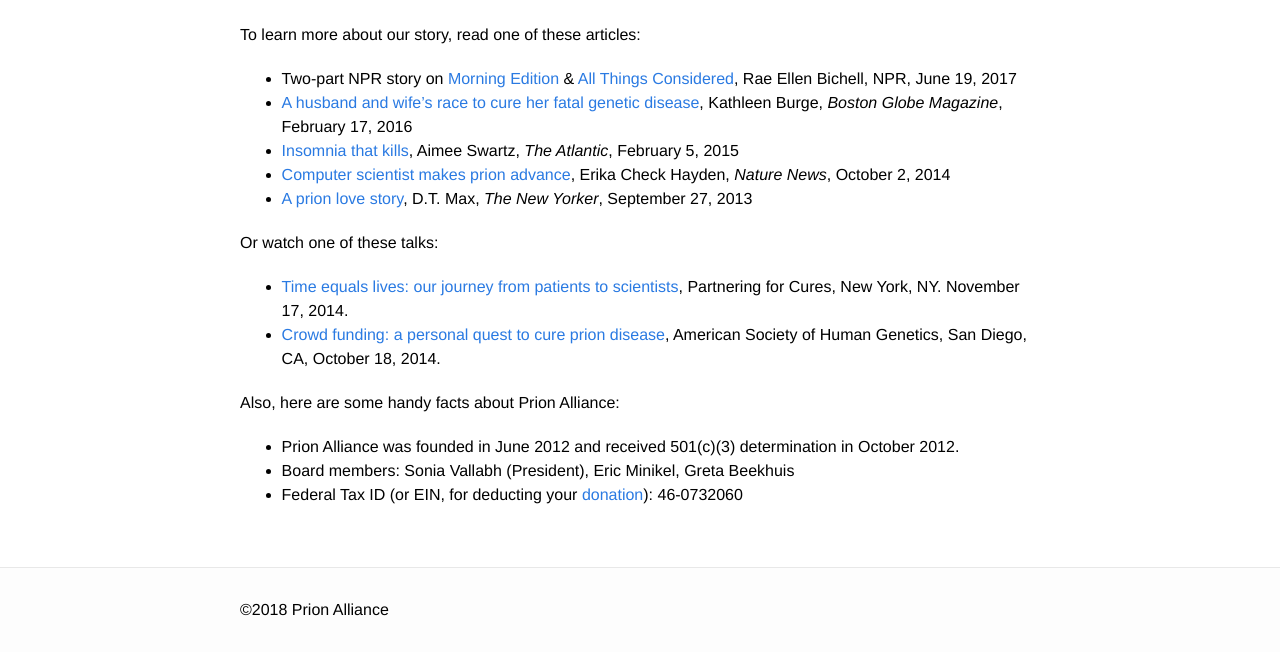
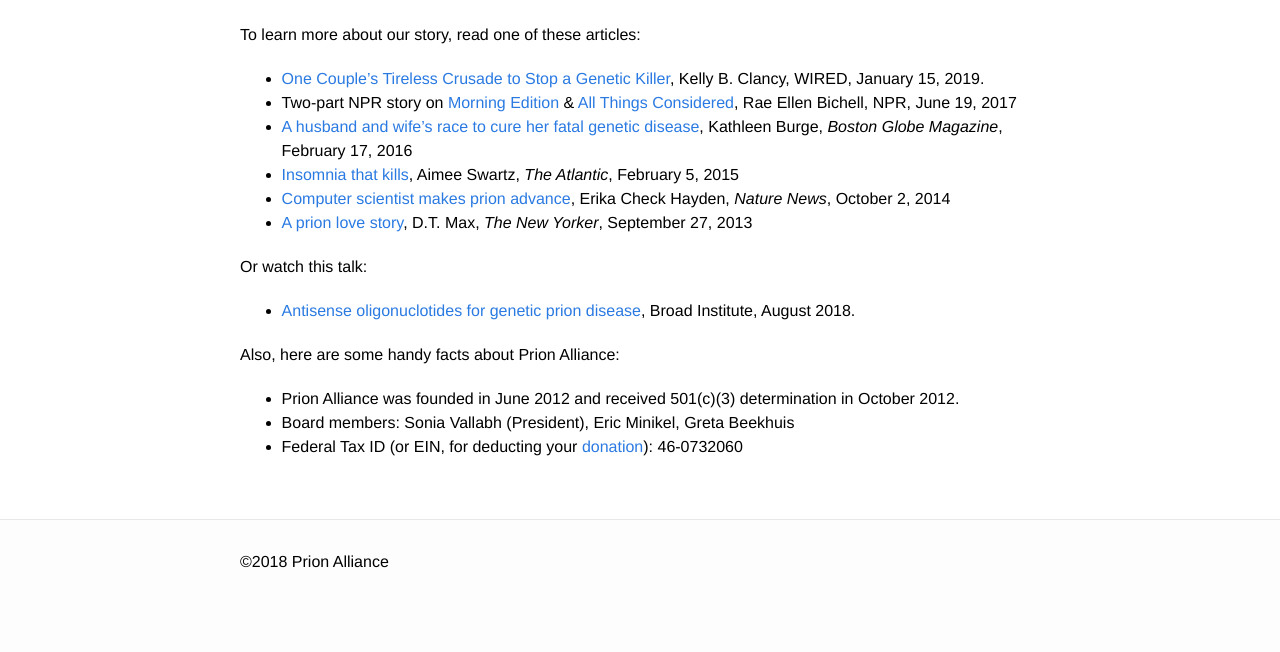
Before and after one commit to ericminikel/prionalliance, a Jekyll site: the page built from index.md, in a window 1280 px wide and 900 px high, scrolled down 631 px, cut to the strip 248-900 px from the top of the window. Built offline with Jekyll 4.4.1, drawn with Linux system fonts in a browser that asks for light colours; after the commit the page ends 1483 px from its top, so only the background shows below that.

Commit message:
WIRED link and new video

```diff
--- a/index.md
+++ b/index.md
@@ -15,16 +15,16 @@
 
 To learn more about our story, read one of these articles:
 
++ [One Couple's Tireless Crusade to Stop a Genetic Killer](https://www.wired.com/story/sleep-no-more-crusade-genetic-killer/), Kelly B. Clancy, WIRED, January 15, 2019.
 + Two-part NPR story on [Morning Edition](http://www.npr.org/2017/06/19/533220784/a-mothers-early-death-drives-her-daughter-to-find-a-treatment) & [All Things Considered](http://www.npr.org/sections/health-shots/2017/06/19/527795512/a-couples-quest-to-stop-a-rare-disease-before-it-takes-one-of-them), Rae Ellen Bichell, NPR, June 19, 2017
 + [A husband and wife's race to cure her fatal genetic disease](https://www.bostonglobe.com/magazine/2016/02/17/husband-and-wife-race-cure-her-fatal-genetic-disease/SLnmAndVfrq9XO1NnLIgkL/story.html), Kathleen Burge, *Boston Globe Magazine*, February 17, 2016
 + [Insomnia that kills](http://goo.gl/0tnV3v), Aimee Swartz, *The Atlantic*, February 5, 2015
 + [Computer scientist makes prion advance](http://goo.gl/gHUHdv), Erika Check Hayden, *Nature News*, October 2, 2014
 + [A prion love story](http://nyr.kr/16GgtZY), D.T. Max, *The New Yorker*, September 27, 2013
 
-Or watch one of these talks:
+Or watch this talk:
 
-+ [Time equals lives: our journey from patients to scientists](http://youtu.be/OZZbNIFKc4k), Partnering for Cures, New York, NY. November 17, 2014.
-+ [Crowd funding: a personal quest to cure prion disease](http://youtu.be/d9d_8SzXfIc), American Society of Human Genetics, San Diego, CA, October 18, 2014.
++ [Antisense oligonuclotides for genetic prion disease](https://youtu.be/5T58r0rdUj8), Broad Institute, August 2018.
 
 Also, here are some handy facts about Prion Alliance:
 
```
